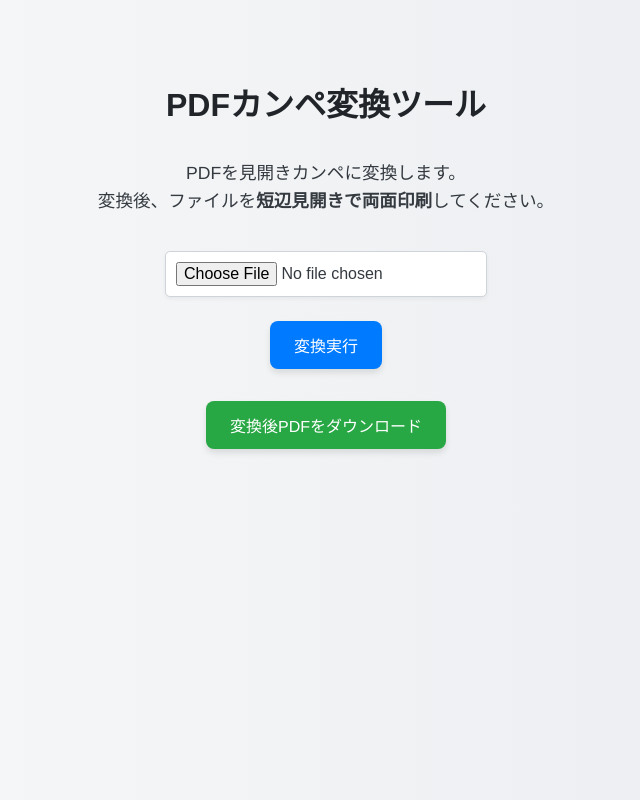
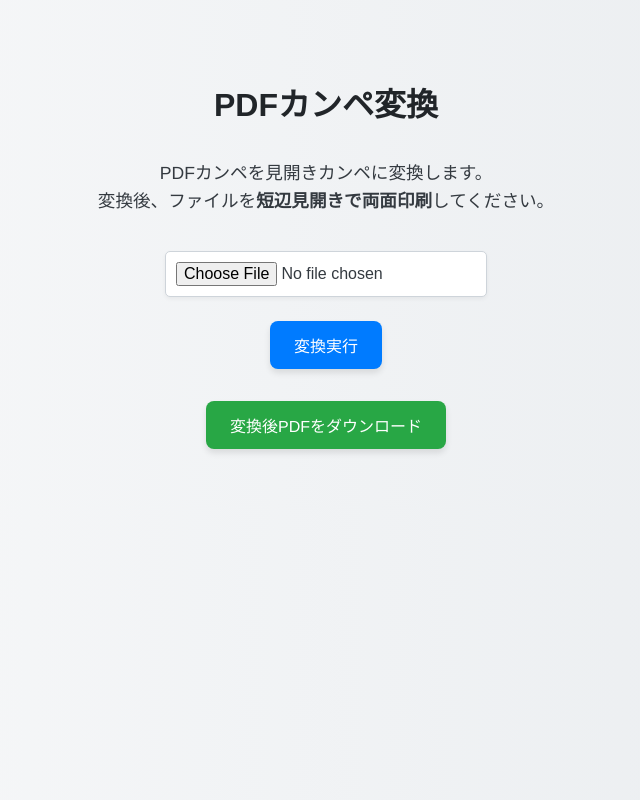
Before and after one commit to nkmrge/kanpePDF, a plain HTML site: page index.html in a window 1280 px wide. Shown: the whole page, without its empty margins (314-954 px from the left). Drawn offline with Linux system fonts and the light colour scheme.

Commit message:
index.html

```diff
--- a/index.html
+++ b/index.html
@@ -75,9 +75,9 @@
   </style>
 </head>
 <body>
-  <h1>PDFカンペ変換ツール</h1>
+  <h1>PDFカンペ変換</h1>
   <p>
-    PDFを見開きカンペに変換します。<br>
+    PDFカンペを見開きカンペに変換します。<br>
     変換後、ファイルを<strong>短辺見開きで両面印刷</strong>してください。
   </p>
   <input type="file" id="fileInput" accept="application/pdf">
```
